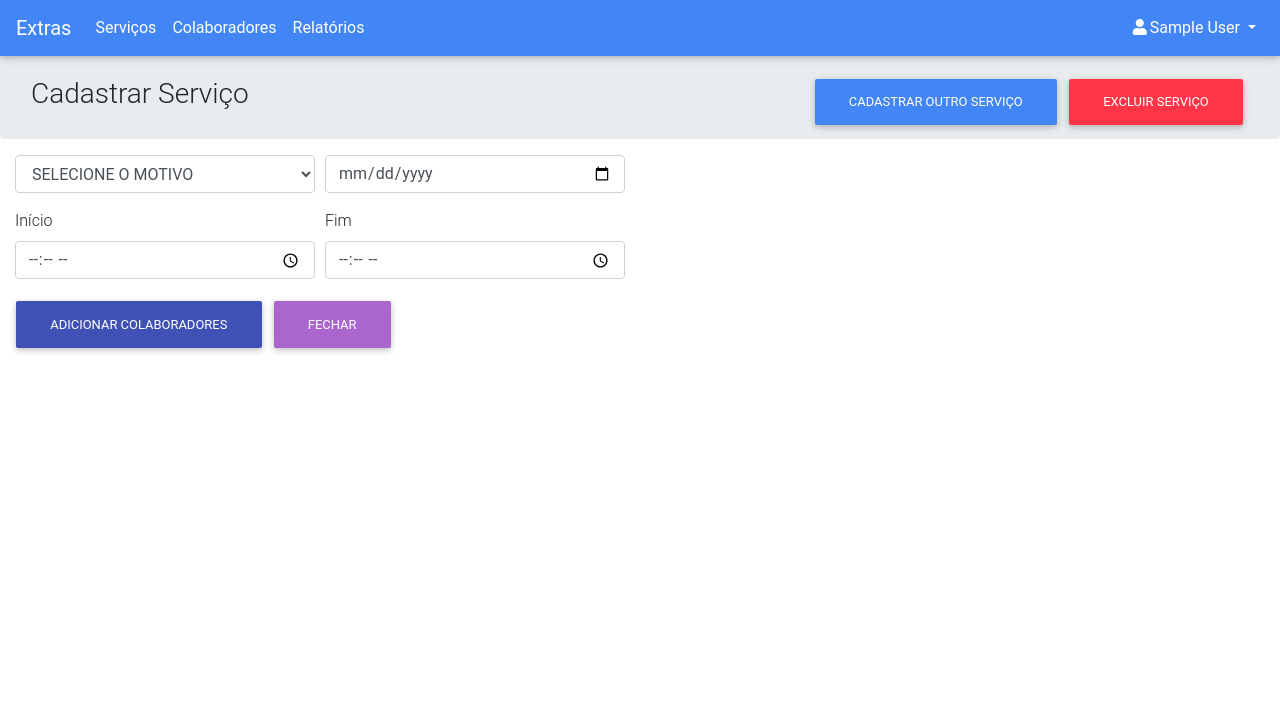
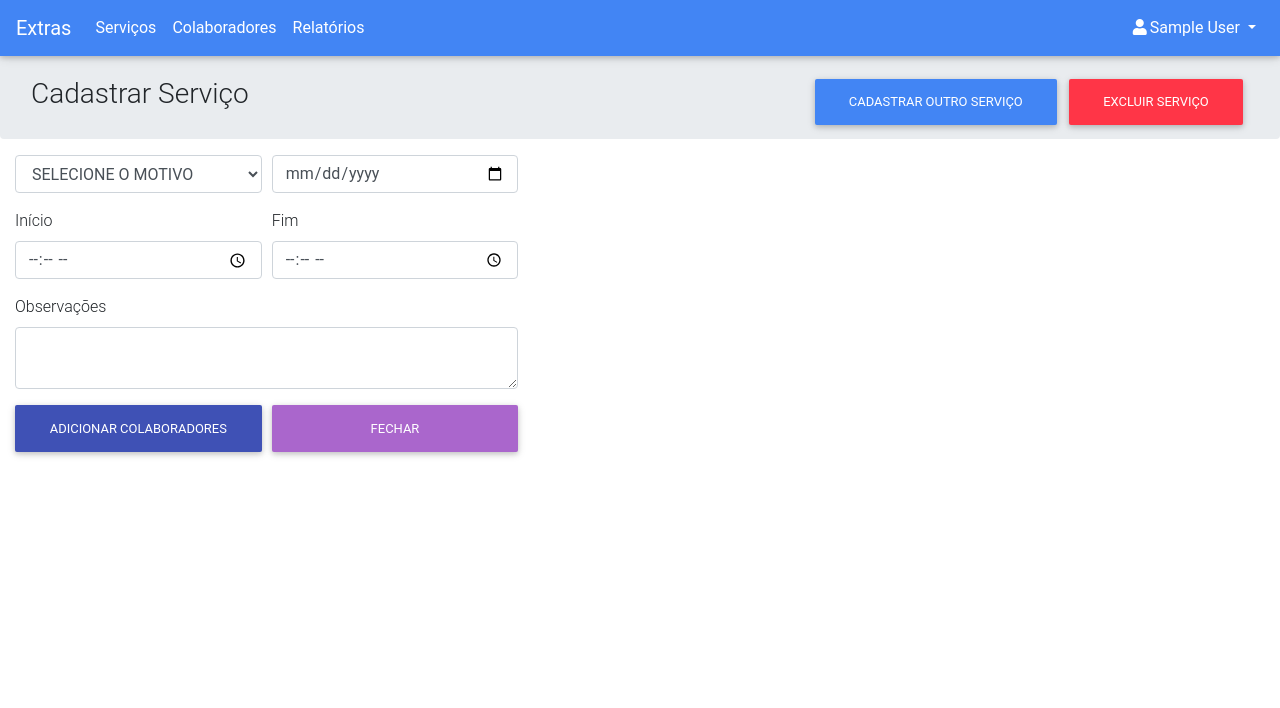
Before and after one commit to csadetec/extras, a CodeIgniter app: page /database/servicos/cadastrar in a window 1280 px wide. Shown: the top 708 px of the page. Run offline with CodeIgniter, Linux system fonts and the light colour scheme; the visitor is signed in with stand-in values (Sample User, id 1); data comes from the database, SQL or seed files in the repository; some libraries are stand-ins or nearby versions.

Commit message:
camp obs servicos_form

```diff
--- a/application/controllers/Servicos.php
+++ b/application/controllers/Servicos.php
@@ -34,14 +34,18 @@ class Servicos extends CI_Controller {
 		$this->form_validation->set_rules('data', 'DATA', 'trim|required');
 		$this->form_validation->set_rules('horas_inicio', 'INÍCIO', 'trim|required');
 		$this->form_validation->set_rules('horas_fim', 'FIM', 'trim|required');
+		$this->form_validation->set_rules('obs', 'OBS', 'trim');
+
 		$data = null;
 		if ($this->form_validation->run() == false):
 
 			$data['msg'] =  validation_errors() ? validation_errors():false;
 		else:
 			$post = $this->input->post();
+			//$data['msg'] = $post;
 			$data['servico'] = $this->servicos_model->insert($post);
 			$data['msg'] = $data['servico'] ? 'cadastrado':'Falha ao Cadastrar';
+			/**/
 		endif;
 		if($this->input->post()):
 			echo json_encode($data);
@@ -59,6 +63,7 @@ class Servicos extends CI_Controller {
 		$this->form_validation->set_rules('data', 'DATA', 'trim|required');
 		$this->form_validation->set_rules('horas_inicio', 'INÍCIO', 'trim|required');
 		$this->form_validation->set_rules('horas_fim', 'FIM', 'trim|required');
+		$this->form_validation->set_rules('obs', 'OBS', 'trim');
 
 
 		if(!$data['servico'] = $this->servicos_model->select_id($id_servico)):
@@ -82,6 +87,7 @@ class Servicos extends CI_Controller {
 				if($this->servicos_model->update($post, $id_servico)):
 					$post['diferenca'] = diff_hours($post['horas_inicio'], $post['horas_fim']);
 					$data['servico'] = $this->servicos_model->select_id($id_servico);
+					unset($post['obs']);
 					if($this->servicos_colaboradores_model->update_id_servico($post, $id_servico)):
 						$data['msg'] = 'editado';
 					endif;
--- a/application/controllers/Servicos_colaboradores.php
+++ b/application/controllers/Servicos_colaboradores.php
@@ -53,7 +53,7 @@ class Servicos_colaboradores extends CI_Controller {
 	{
 		$this->form_validation->set_rules('horas_inicio', 'INÍCIO', 'trim|required');
 		$this->form_validation->set_rules('horas_fim', 'FIM', 'trim|required');
-		//$this->form_validation->set_rules('teste', 'teste', 'trim|required');
+		$this->form_validation->set_rules('id_motivo', 'MOTIVO', 'trim|required');
 
 		if(!$data['sc'] = $this->servicos_colaboradores_model->select_id($id_sc)):
 			$data['msg'] = 'Não encontrado';
--- a/application/helpers/funcoes_helper.php
+++ b/application/helpers/funcoes_helper.php
@@ -31,6 +31,7 @@ function is_admin($leave  = false)
 {
     verifica_login();
     $CI = & get_instance();
+
     if($CI->session->userdata('nome_perfil') == 'ADMINISTRADOR')return true;
     if($leave)redirect('');
     return false;
--- a/application/models/Motivos_model.php
+++ b/application/models/Motivos_model.php
@@ -5,7 +5,7 @@ class Motivos_model extends CI_Model {
 
 	public function select()
 	{
-		$this->db->order_by('segmento', 'asc');
+		$this->db->order_by('nome_motivo', 'asc');
 		return $this->db->get('motivos')->result();
 	}
 
--- a/application/models/Servicos_colaboradores_model.php
+++ b/application/models/Servicos_colaboradores_model.php
@@ -60,7 +60,8 @@ class Servicos_colaboradores_model extends CI_Model {
 	public function select_id($id_sc)
 	{
 		$this->db->select('sc.id_sc, sc.id_servico, sc.chapa, sc.horas_inicio, sc.horas_fim, DATE_FORMAT(sc.data, "%d/%m/%Y") as data_editada, sc.data, '
-		.'c.nome_colaborador, c.cargo, m.nome_motivo');
+		.'c.nome_colaborador, c.cargo, '
+		.' m.nome_motivo, m.id_motivo');
 		$this->db->from('servicos_colaboradores as sc');
 		$this->db->join('colaboradores as c', 'sc.chapa = c.chapa');
 		$this->db->join('motivos as m', 'sc.id_motivo = m.id_motivo');
--- a/application/models/Servicos_model.php
+++ b/application/models/Servicos_model.php
@@ -15,7 +15,7 @@ class Servicos_model extends CI_Model {
 
 	public function select_id($id_servico)
 	{
-		$this->db->select('s.id_servico, s.id_motivo, s.data, date_format(s.data, "%d/%m/%Y") as data_editada, s.horas_inicio, s.horas_fim, '
+		$this->db->select('s.id_servico, s.id_motivo, s.data, date_format(s.data, "%d/%m/%Y") as data_editada, s.horas_inicio, s.horas_fim, s.obs, '
 			.'m.nome_motivo'
 		);
 		$this->db->from('servicos as s');
--- a/application/views/index.php
+++ b/application/views/index.php
@@ -54,8 +54,8 @@
   <script src="<?php echo base_url('assets/js/script.js?1715')?>"></script>
   <script src="<?php echo base_url('assets/js/usuarios.js?1110a') ?>"></script>
   <script src="<?php echo base_url('assets/js/colaboradores.js?20191004a') ?>"></script>
-  <script src="<?php echo base_url('assets/js/servicos_colaboradores.js?20191014') ?>"></script>
-  <script src="<?php echo base_url('assets/js/servicos.js?20191021') ?>"></script>
+  <script src="<?php echo base_url('assets/js/servicos_colaboradores.js?20191022a') ?>"></script>
+  <script src="<?php echo base_url('assets/js/servicos.js?20191022') ?>"></script>
   <script src="<?php echo base_url('assets/js/relatorios.js?20191015') ?>"></script>
   <script src="<?php echo base_url('assets/js/modals.js') ?>"></script>
   <script src="<?php echo base_url('assets/js/horas.js?20191021') ?>"></script>
--- a/application/views/servicos/servicos_colaboradores_form.php
+++ b/application/views/servicos/servicos_colaboradores_form.php
@@ -26,14 +26,24 @@
 
         <hr>
         <!-- Default form contact -->
-        <form id="servicos_colaboradores_form" class="text-center" action="post">
+        <form id="servicos_colaboradores_form" action="post">
+          <div class="form-row mb-3">
+            <label for="id_motivo">Motivo</label>
+            <select name="id_motivo" id="sc_id_motivo" class="form-control">
+              <option value="">SELECIONE</option>
+              <?php foreach ($motivos as $key => $row): ?>
+                <option value="<?php echo $row->id_motivo ?>"><?php echo $row->nome_motivo ?></option>
+              <?php endforeach; ?>
+            </select>
+            <?php  ?>
+          </div>
           <div class="form-row mb-3">
             <div class="col-6">
-              <label for="horas_inicio" class="float-left">Início</label>
+              <label for="horas_inicio" >Início</label>
               <input type="time" name="horas_inicio" id="sc_horas_inicio" class="form-control" >
             </div>
             <div class="col-6">
-              <label for="horas_fim" class="float-left">Fim</label>
+              <label for="horas_fim" >Fim</label>
               <input type="time" name="horas_fim" id="sc_horas_fim" class="form-control">
             </div>
           </div>
--- a/application/views/servicos/servicos_form.php
+++ b/application/views/servicos/servicos_form.php
@@ -9,7 +9,7 @@
 </div>
 <div class="row" id="alert_servico"></div>
 <div class="row">
-  <div class="col-6">
+  <div class="col-md-5">
     <form id="servicos_form"  action="post">
       <div class="form-row mb-3">
         <div class="col-6" >
@@ -22,7 +22,6 @@
           </select>
         </div>
         <div class="col-6">
-          <!--<label for="data" class="float-left">Data</label>-->
           <input type="date" name="data" id="data" class="form-control" required>
         </div>
       </div>
@@ -36,6 +35,12 @@
           <input type="time" name="horas_fim" id="horas_fim" class="form-control" required>
         </div>
       </div>
+      <div class="form-row mb-3">
+        <div class="col-md-12">
+          <label for="obs">Observações</label>
+          <textarea class="form-control" name="obs" id="obs"></textarea>
+        </div>
+      </div>
       <div id="input_pesquisa" class="form-row d-none">
         <input class="form-control form-control-lg mb-2" type="search" autocomplete="off" placeholder="Pesquisar Colaborador"  id="pesquisa_colaborador" list="list-colaboradores">
         <datalist id="list-colaboradores">
@@ -43,39 +48,34 @@
       </div>
       <div class="form-row mb-3">
         <input type="hidden" id="id_servico">
-        <button type="submit" class="btn btn-indigo" id="add_colaborador">Adicionar Colaboradores</button>
-        <a href="<?php echo base_url('servicos/') ?>"  class="btn btn-secondary">Fechar</a>
+        <div class="col-md-6">
+          <button type="submit" class="btn btn-indigo btn-block" id="add_colaborador">Adicionar Colaboradores</button>
+        </div>
+        <div class="col-md-6">
+          <a href="<?php echo base_url('servicos/') ?>"  class="btn btn-secondary btn-block">Fechar</a>
+        </div>
       </div>
     </form>
   </div>
-  <div class="col-6">
+  <div class="col-md-7">
 
     <div class="row">
       <div class="col-12">
-        <!--
-        <ul class="list-group" id="lista_servico_colaboradores"></ul>
-        <!-- -->
         <table class="table">
           <thead>
             <tr>
               <!--
               <th scope="col">#</th>
               <th scope="col">NOME</th>
+              <th scope="col">MOTIVO</th>
               <th scope="col">INÍCIO</th>
               <th scope="col">FIM</th>
+              <th scope="col">DIFERANÇA</th>
               <!-- -->
             </tr>
           </thead>
           <tbody id="lista_servico_colaboradores" class="cursor-pointer">
-            <!--
-            <tr>
-              <th scope="row">1</th>
-              <td class="d-none">chapa</td>
-              <td>lucas</td>
-              <td>18:00</td>
-              <td>20:00</td>
-            </tr>
-            <!-- -->
+
           </tbody>
         </table>
       </div>
--- a/assets/js/servicos.js
+++ b/assets/js/servicos.js
@@ -106,6 +106,7 @@ $(document).ready(function(){
 					$('#data').val(servico.data)
 					$('#horas_inicio').val(servico.horas_inicio)
 					$('#horas_fim').val(servico.horas_fim)
+					$('#obs').val(servico.obs)
 					$('#input_pesquisa').removeClass('d-none')
 					$('#add_colaborador').text('ATUALIZAR')
 					$('#btn_duplicar_servico').removeClass('d-none')
--- a/assets/js/servicos_colaboradores.js
+++ b/assets/js/servicos_colaboradores.js
@@ -83,6 +83,7 @@ $(document).ready(function(){
                         +   `<td>${sc.nome_motivo}</td>`
                         +   `<td>${sc.horas_inicio}</td>`
                         +   `<td>${sc.horas_fim}</td>`
+                        +   `<td>${minutos_horas(sc.diferenca)}</td>`
                         +`<tr>`
                     )
                     $('#lista_servico_colaboradores').empty()
@@ -106,12 +107,14 @@ $(document).ready(function(){
             function(data){
                 data = JSON.parse(data)
                 sc = data.sc
+                console.log(sc)
                 $('#servicos_colaboradores_form').modal('show')
                 $('#sc_cargo').html(`<strong>${sc.cargo}</strong>`)
                 $('#sc_id').val(sc.id_sc)
                 $('#sc_nome').text(sc.nome_colaborador)
                 $('#sc_data').text(sc.nome_motivo+ ' - '+sc.data_editada)
                 $('#sc_img').attr('src', `${visiografo}${sc.chapa}.JPG`)
+                $('#sc_id_motivo').val(sc.id_motivo)
                 $('#sc_horas_inicio').val(sc.horas_inicio)
                 $('#sc_horas_fim').val(sc.horas_fim)
 
```
Also changed, not shown: assets/js/relatorios.js (+21 -18 lines).
